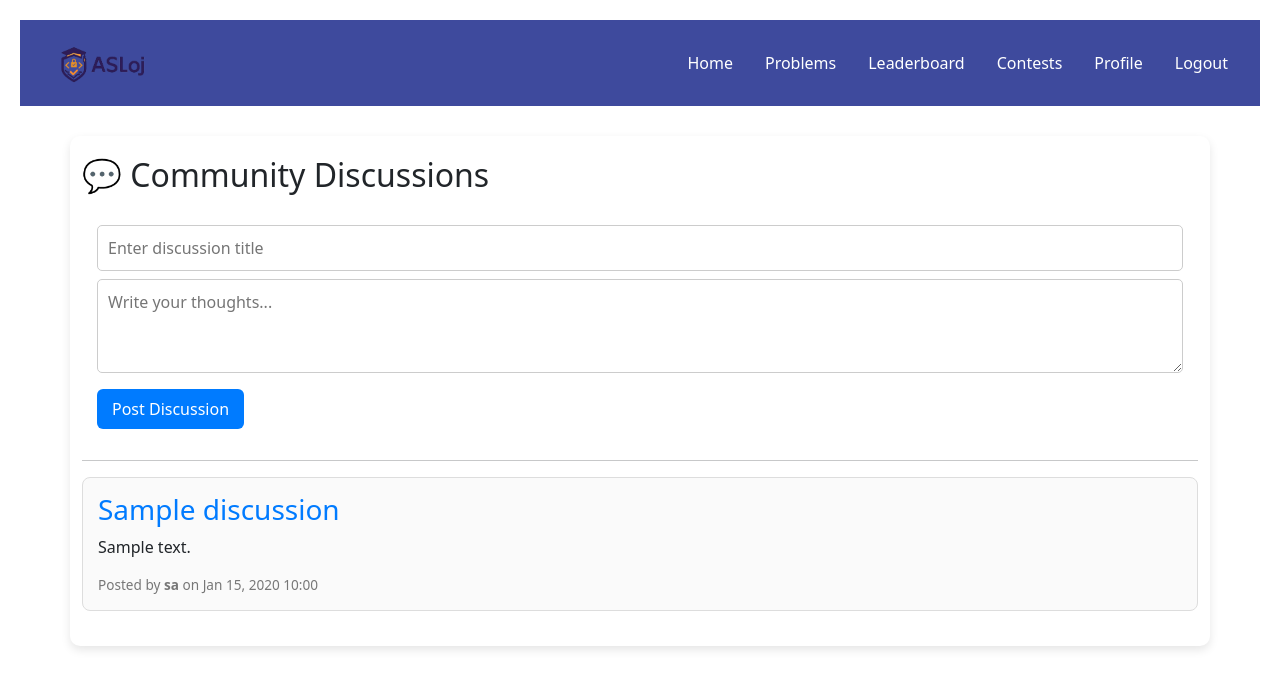
After one commit to lubabahasan/ASLoj, a Django app: page /community/ in a window 1280 px wide. The commit adds this page. Shown: the top 695 px of the page. Run offline with Django 5.2, Linux system fonts and the light colour scheme; a user stored in the database is signed in; data comes from the database, SQL or seed files in the repository; tables that the repository leaves empty hold one stand-in row (values such as "Sample post"); some libraries are stand-ins or nearby versions.

Commit message:
v - 1.1.1 - Asif
- Redesigned the home page
- Added community chats

```diff
--- a/asloj/models.py
+++ b/asloj/models.py
@@ -143,3 +143,23 @@ class Contest(models.Model):
     def is_active(self):
         now = timezone.now()
         return self.start_time <= now <= self.end_time
+
+
+class Discussion(models.Model):
+    author = models.ForeignKey(User, on_delete=models.CASCADE, related_name='discussions')
+    title = models.CharField(max_length=255)
+    content = models.TextField()
+    created_at = models.DateTimeField(auto_now_add=True)
+
+    def __str__(self):
+        return self.title
+
+
+class Comment(models.Model):
+    discussion = models.ForeignKey(Discussion, on_delete=models.CASCADE, related_name='comments')
+    author = models.ForeignKey(User, on_delete=models.CASCADE, related_name='comments')
+    content = models.TextField()
+    created_at = models.DateTimeField(auto_now_add=True)
+
+    def __str__(self):
+        return f"Comment by {self.author.full_name}"
--- a/asloj/urls.py
+++ b/asloj/urls.py
@@ -12,6 +12,8 @@ urlpatterns = [
     path("home/", views.home_view, name="home"),
     path("profile/", views.profile_view, name="profile"),
     path('leaderboard/', views.leaderboard_view, name='leaderboard'),
+    path("community/", views.community_view, name="community"),
+    path("discussion/<int:discussion_id>/", views.discussion_detail, name="discussion_detail"),
 
     path('problems/', views.problems_view, name='problems'),  # problem list
     path('problems/<int:pk>/', views.problem_detail, name='problem_detail'),
--- a/asloj/views.py
+++ b/asloj/views.py
@@ -6,7 +6,7 @@ from django.core.paginator import Paginator
 from django.utils import timezone
 from django.db.models import Count
 from .forms import UserSignupForm, UserLoginForm, ProblemForm, SubmissionForm, ContestForm, ExampleFormSet
-from .models import Problem, Submission, Contest, TestInput, TestOutput
+from .models import Problem, Submission, Contest, TestInput, TestOutput, Discussion, Comment, User
 
 
 def signup_view(request):
@@ -35,7 +35,20 @@ def login_view(request):
 
 @login_required
 def home_view(request):
-    return render(request, "home.html")
+    # Top 5 users (by points)
+    top_users = User.objects.order_by('-points')[:8]
+
+    # Active contests (currently running)
+    now = timezone.now()
+    upcoming_contests = Contest.objects.filter(start_time__gt=now).order_by('start_time')[:3]
+    recent_submissions = Submission.objects.filter(user=request.user).order_by('-created_at')[:3]
+
+    context = {
+        'top_users': top_users,
+        "upcoming_contests": upcoming_contests,
+        'recent_submissions': recent_submissions,
+    }
+    return render(request, "home.html", context)
 
 def profile_view(request):
     user = request.user
@@ -246,3 +259,30 @@ def leaderboard_view(request):
         'user_rank': user_rank
     }
     return render(request, 'leaderboard.html', context)
+
+@login_required
+def community_view(request):
+    discussions = Discussion.objects.all().order_by('-created_at')
+
+    if request.method == "POST":
+        title = request.POST.get("title")
+        content = request.POST.get("content")
+        if title and content:
+            Discussion.objects.create(author=request.user, title=title, content=content)
+            return redirect("community")
+
+    return render(request, "community.html", {"discussions": discussions})
+
+
+@login_required
+def discussion_detail(request, discussion_id):
+    discussion = get_object_or_404(Discussion, id=discussion_id)
+    comments = discussion.comments.all().order_by('created_at')
+
+    if request.method == "POST":
+        content = request.POST.get("content")
+        if content:
+            Comment.objects.create(discussion=discussion, author=request.user, content=content)
+            return redirect("discussion_detail", discussion_id=discussion_id)
+
+    return render(request, "discussion_detail.html", {"discussion": discussion, "comments": comments})
--- /dev/null
+++ b/static/css/community.css
@@ -0,0 +1,68 @@
+body {
+  font-family: "Segoe UI", sans-serif;
+  background-color: #f4f4f4;
+  margin: 0;
+  padding: 0;
+}
+
+.container {
+  width: 80%;
+  margin: 30px auto;
+  background: white;
+  padding: 20px 30px;
+  border-radius: 10px;
+  box-shadow: 0 4px 10px rgba(0,0,0,0.1);
+}
+
+.new-discussion-form input,
+.new-discussion-form textarea,
+.comment-form textarea {
+  width: 100%;
+  padding: 10px;
+  margin-top: 8px;
+  border: 1px solid #ccc;
+  border-radius: 5px;
+}
+
+.new-discussion-form button,
+.comment-form button {
+  margin-top: 10px;
+  padding: 8px 15px;
+  background-color: #007bff;
+  color: white;
+  border: none;
+  border-radius: 6px;
+  cursor: pointer;
+}
+
+.new-discussion-form button:hover,
+.comment-form button:hover {
+  background-color: #0056b3;
+}
+
+.discussion-card {
+  background: #fafafa;
+  border: 1px solid #ddd;
+  border-radius: 8px;
+  padding: 15px;
+  margin-bottom: 15px;
+}
+
+.discussion-card a {
+  color: #007bff;
+  text-decoration: none;
+}
+
+.meta {
+  font-size: 0.85em;
+  color: #777;
+  margin-top: 5px;
+}
+
+.comment {
+  background: #f9f9f9;
+  border-left: 3px solid #007bff;
+  padding: 10px;
+  margin-top: 10px;
+  border-radius: 5px;
+}
--- /dev/null
+++ b/templates/community.html
@@ -0,0 +1,41 @@
+{% load static %}
+<!DOCTYPE html>
+<html lang="en">
+<head>
+  <meta charset="UTF-8">
+  <meta name="viewport" content="width=device-width, initial-scale=1.0">
+  <title>Community Discussions</title>
+  <link rel="stylesheet" href="{% static 'css/community.css' %}">
+</head>
+<body>
+  {% include "nav.html" %}
+
+  <div class="container">
+    <h2>💬 Community Discussions</h2>
+
+    <!-- Create New Discussion -->
+    <form method="POST" class="new-discussion-form">
+      {% csrf_token %}
+      <input type="text" name="title" placeholder="Enter discussion title" required>
+      <textarea name="content" rows="3" placeholder="Write your thoughts..." required></textarea>
+      <button type="submit">Post Discussion</button>
+    </form>
+
+    <hr>
+
+    <!-- List of Discussions -->
+    {% for d in discussions %}
+      <div class="discussion-card">
+        <h3><a href="{% url 'discussion_detail' d.id %}">{{ d.title }}</a></h3>
+        <p>{{ d.content|truncatechars:200 }}</p>
+        <div class="meta">
+          Posted by <b>{{ d.author.full_name }}</b> on {{ d.created_at|date:"M d, Y H:i" }}
+        </div>
+      </div>
+    {% empty %}
+      <p>No discussions yet. Be the first to start one!</p>
+    {% endfor %}
+  </div>
+
+</body>
+</html>
```
Also changed, not shown: static/css/home.css (added, +158 -0 lines), templates/discussion_detail.html (added, +38 -0 lines), templates/home.html (+82 -15 lines), asloj/migrations/0013_discussion_comment.py (added), 2 other files.
